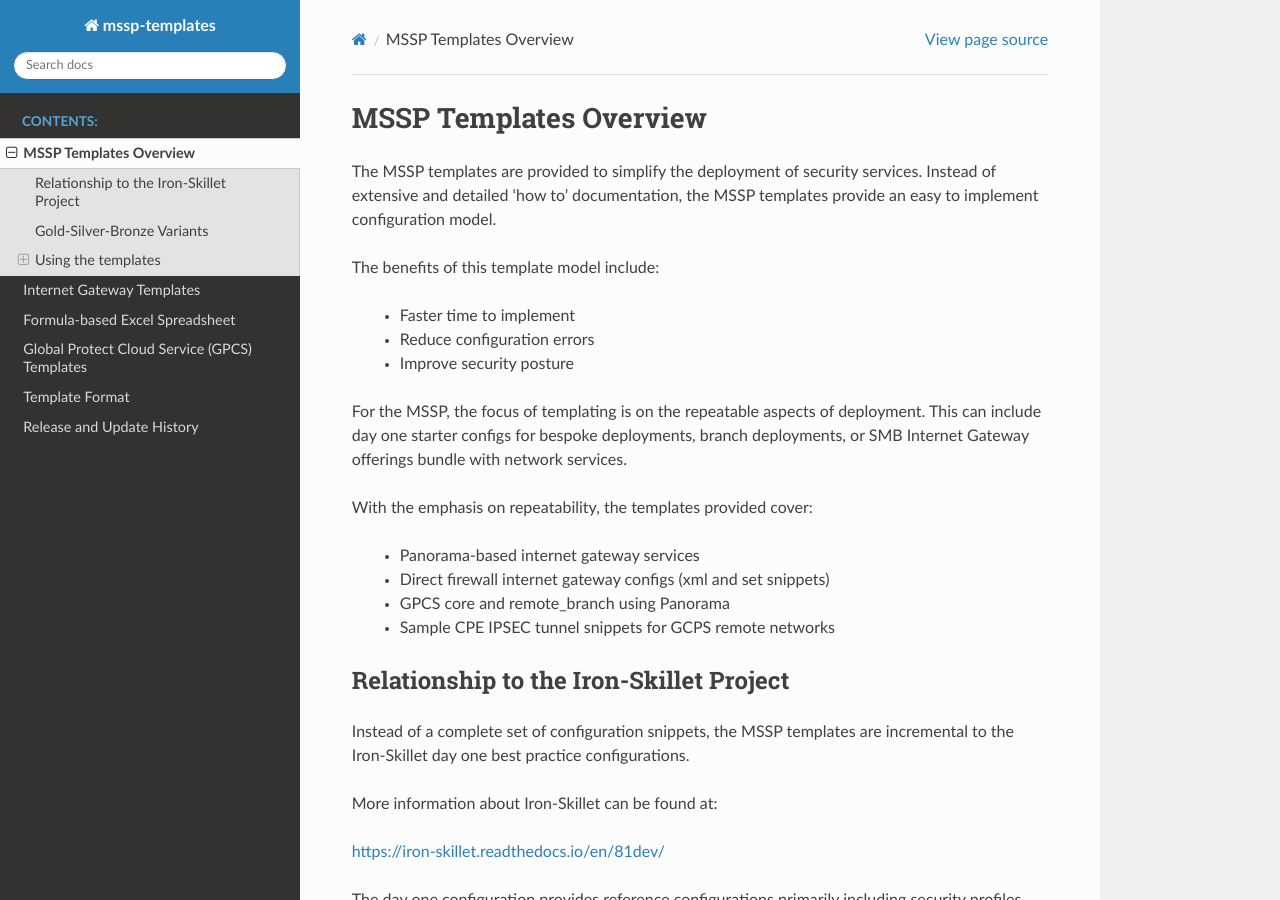
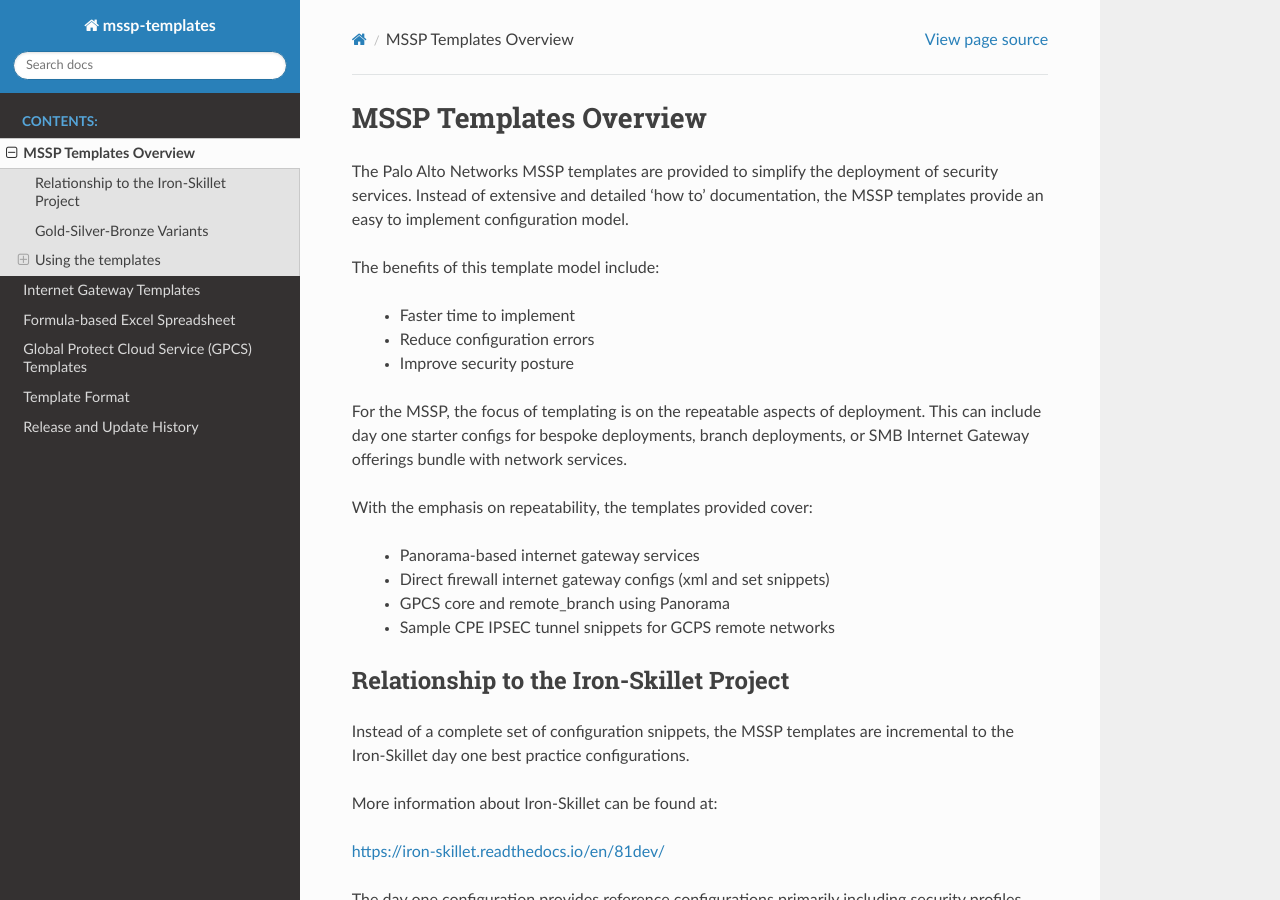
Before and after one commit to PaloAltoNetworks/mssp-templates, a Sphinx documentation site: the page built from docs/overview.rst, in a window 1280 px wide and 900 px high. Built offline with Sphinx 7.4.7 and the Read the Docs theme 2.0.0, drawn with Linux system fonts in a browser that asks for light colours.

Commit message:
mention Palo Alto Networks in the overview

```diff
--- a/docs/overview.rst
+++ b/docs/overview.rst
@@ -1,7 +1,7 @@
 MSSP Templates Overview
 =======================
 
-The MSSP templates are provided to simplify the deployment of security services. Instead of extensive and detailed 'how to'
+The Palo Alto Networks MSSP templates are provided to simplify the deployment of security services. Instead of extensive and detailed 'how to'
 documentation, the MSSP templates provide an easy to implement configuration model.
 
 The benefits of this template model include:
```
